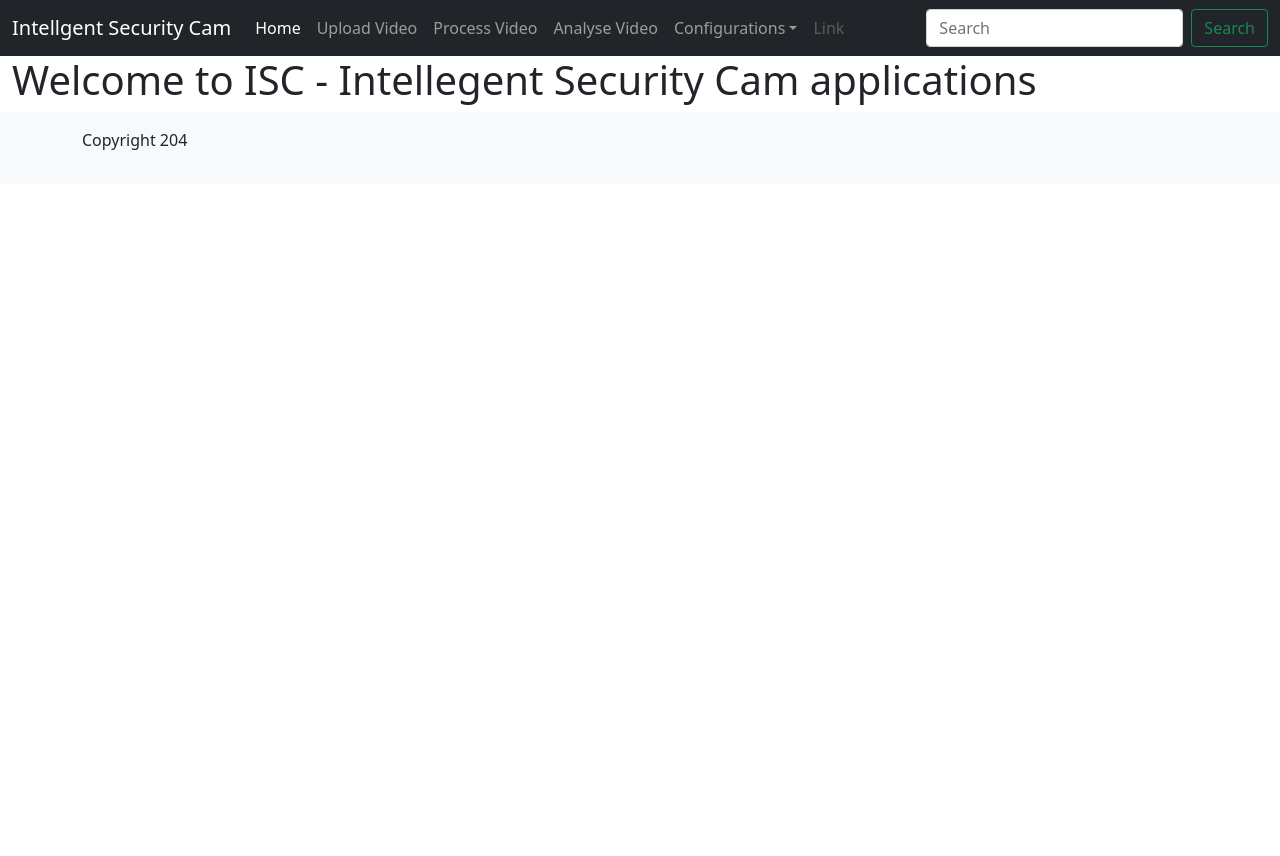
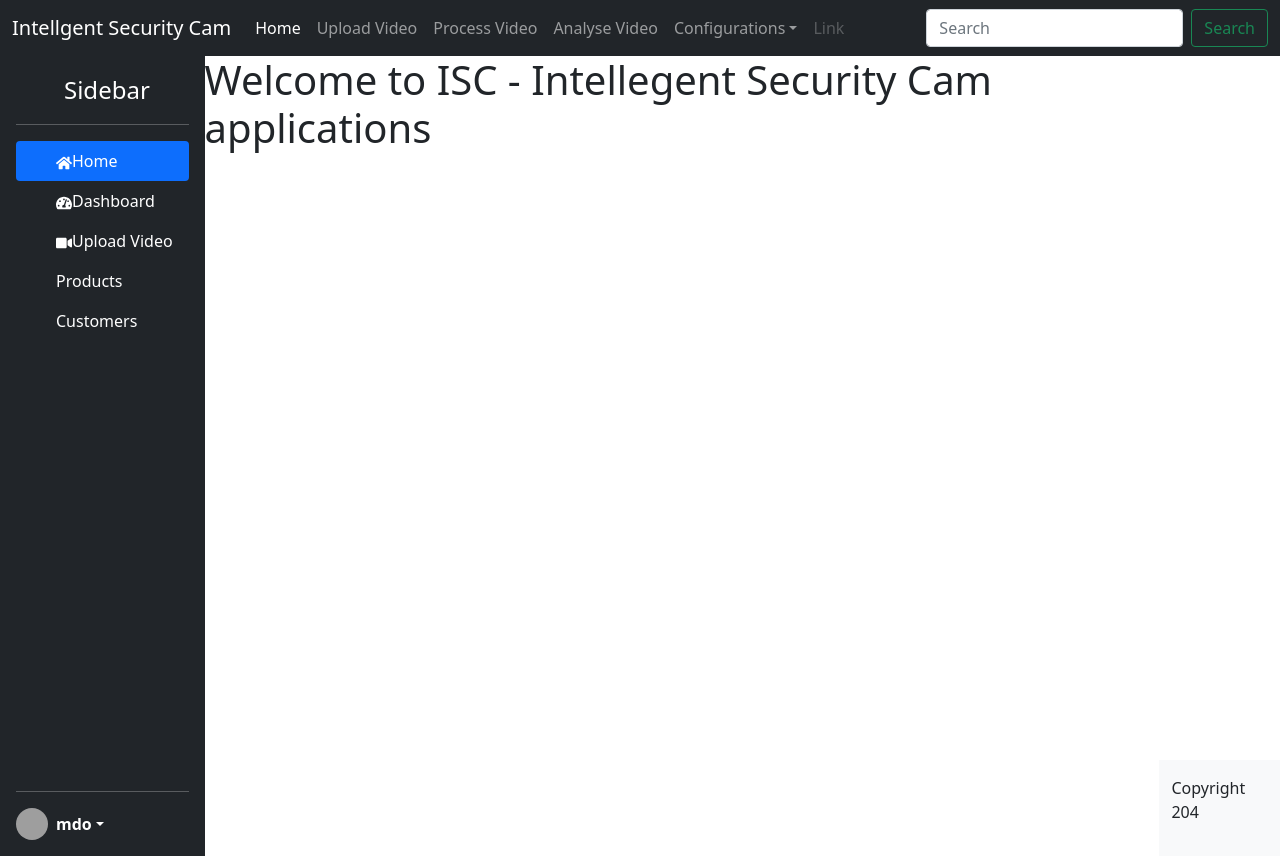
Before and after one commit to MatanHaliva/Data-Science-Final-Project, a Gatsby site in the folder client/camera-anomalies-data-science/: page / in a window 1280 px wide. Before the commit the page ends 800 px from the top, so only its background shows below. Built offline with nearby package versions, Linux system fonts and the light colour scheme; Gatsby itself is replaced by a stand-in of ours; grey boxes are pictures that could not be loaded.

Commit message:
all files

```diff
--- a/client/camera-anomalies-data-science/src/pages/components/Layout.js
+++ b/client/camera-anomalies-data-science/src/pages/components/Layout.js
@@ -2,16 +2,21 @@ import React, {Fragment, useState} from "react"
 import { Link } from "gatsby"
 import ContainerNavBar from "./ContainerNavBar"
 import Footer from "./Footer"
+import SideBar from "./SideBar"
+import * as style from "./css/Layout.module.css"
 
 const Layout = ({children}) => {
     return (
-    <div className="layout">
-          <ContainerNavBar/>
-          <div className="container-xxl">
-            {children}
-          </div>
-          <Footer/>
-    </div>
+        <Fragment>
+            <ContainerNavBar/>
+            <div className={`layout ${style.main}`}>
+                <SideBar/>
+                <div>
+                    {children}
+                </div>
+                <Footer/>
+            </div>
+        </Fragment>
     )
 }
 
--- a/client/camera-anomalies-data-science/src/pages/components/Progress.js
+++ b/client/camera-anomalies-data-science/src/pages/components/Progress.js
@@ -3,7 +3,7 @@ import React from "react"
 
 const Progress = ({ percents }) => {
     return (<div className="progress">
-                <div className="progress-bar" role="progressbar" style={{width: `${percents}%`}}> {percents}% </div>
+                <div className="progress-bar progress-bar-striped" role="progressbar" style={{width: `${percents}%`}}> {percents}% </div>
             </div>)
 }
 
--- /dev/null
+++ b/client/camera-anomalies-data-science/src/pages/components/SideBar.js
@@ -0,0 +1,67 @@
+import React, {Fragment, useState} from "react"
+import { FaHome, FaTachometerAlt, FaVideo } from 'react-icons/fa';
+
+
+const SideBar = () => {
+    return (
+        <div class="d-flex flex-column flex-shrink-0 p-3 text-white bg-dark" style={{width: "280px;"}}>
+    <a href="/" class="d-flex align-items-center mb-3 mb-md-0 me-md-auto text-white text-decoration-none">
+      <svg class="bi me-2" width="40" height="32"><use xlinkHref="#bootstrap"></use></svg>
+      <span class="fs-4">Sidebar</span>
+    </a>
+    <hr/>
+    <ul class="nav nav-pills flex-column mb-auto">
+      <li class="nav-item">
+        <a href="#" class="nav-link active" aria-current="page">
+          <svg class="bi me-2" width="16" height="16"><use xlinkHref="#home"></use></svg>
+          <FaHome />
+          Home
+        </a>
+      </li>
+      <li>
+        <a href="#" class="nav-link text-white">
+          <svg class="bi me-2" width="16" height="16"><use xlinkHref="#speedometer2"></use></svg>
+          <FaTachometerAlt/>
+          Dashboard
+        </a>
+      </li>
+      <li>
+        <a href="#" class="nav-link text-white">
+          <svg class="bi me-2" width="16" height="16"><use xlinkHref="#table"></use></svg>
+          <FaVideo/>
+          Upload Video
+        </a>
+      </li>
+      <li>
+        <a href="#" class="nav-link text-white">
+          <svg class="bi me-2" width="16" height="16"><use xlinkHref="#grid"></use></svg>
+          Products
+        </a>
+      </li>
+      <li>
+        <a href="#" class="nav-link text-white">
+          <svg class="bi me-2" width="16" height="16"><use xlinkHref="#people-circle"></use></svg>
+          Customers
+        </a>
+      </li>
+    </ul>
+    <hr/>
+    <div class="dropdown">
+      <a href="#" class="d-flex align-items-center text-white text-decoration-none dropdown-toggle" id="dropdownUser1" data-bs-toggle="dropdown" aria-expanded="false">
+        <img src="https://github.com/mdo.png" alt="" width="32" height="32" class="rounded-circle me-2"/>
+        <strong>mdo</strong>
+      </a>
+      <ul class="dropdown-menu dropdown-menu-dark text-small shadow" aria-labelledby="dropdownUser1">
+        <li><a class="dropdown-item" href="#">New project...</a></li>
+        <li><a class="dropdown-item" href="#">Settings</a></li>
+        <li><a class="dropdown-item" href="#">Profile</a></li>
+        <li><hr class="dropdown-divider"/></li>
+        <li><a class="dropdown-item" href="#">Sign out</a></li>
+      </ul>
+    </div>
+  </div>
+    )
+}
+
+
+export default SideBar
--- a/client/camera-anomalies-data-science/src/pages/components/Video.js
+++ b/client/camera-anomalies-data-science/src/pages/components/Video.js
@@ -13,7 +13,7 @@ const Video = ({videoUrl, setVideoCurrentTime}) => {
 
     return (
         <Fragment>
-            <video width="100%" height="100%" controls>
+            <video width="1000px" height="500px" controls>
                 <source src={videoUrl} type="video/mp4" />
             </video>
         </Fragment>
--- /dev/null
+++ b/client/camera-anomalies-data-science/src/pages/components/css/Layout.module.css
@@ -0,0 +1,8 @@
+.main {
+    display: flex;
+    flex-wrap: nowrap;
+    height: 100vh;
+    max-height: 100vh;
+    overflow-x: auto;
+    overflow-y: hidden;
+}
--- a/client/camera-anomalies-data-science/src/pages/uploadVideo/uploadVideo.js
+++ b/client/camera-anomalies-data-science/src/pages/uploadVideo/uploadVideo.js
@@ -7,7 +7,7 @@ import Layout from "../components/Layout";
 const UploadVideo = ({count}) => {
     return (
         <Layout>
-            <div className="container">
+            <div className="container position-absolute top-50 start-50 translate-middle">
                 <h4 className="display-4 text-center mb-4">
                     <i className="fab fa-react">Upload For Processing</i>
                 </h4>
```
Also changed, not shown: client/camera-anomalies-data-science/src/pages/components/Card.js (added, +29 -0 lines), client/camera-anomalies-data-science/src/pages/processVideo/processVideo.js (+18 -6 lines), 2 other files.
